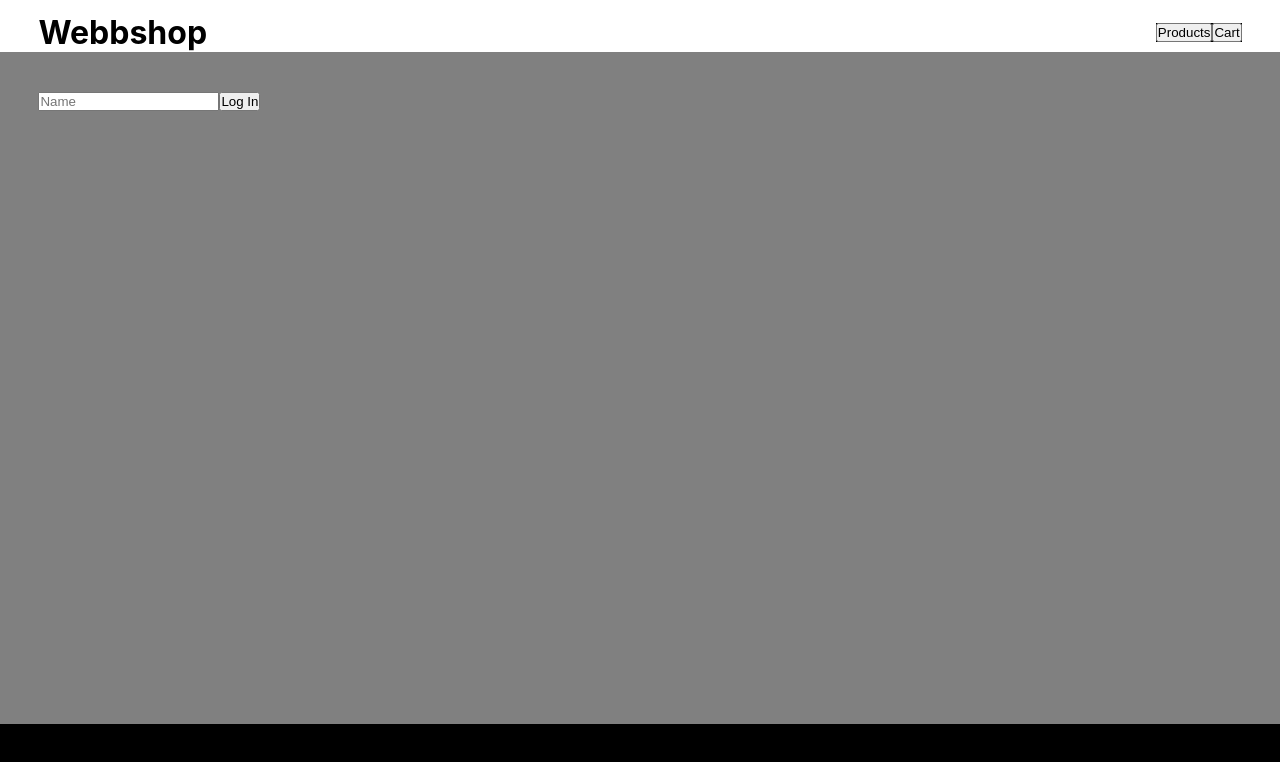
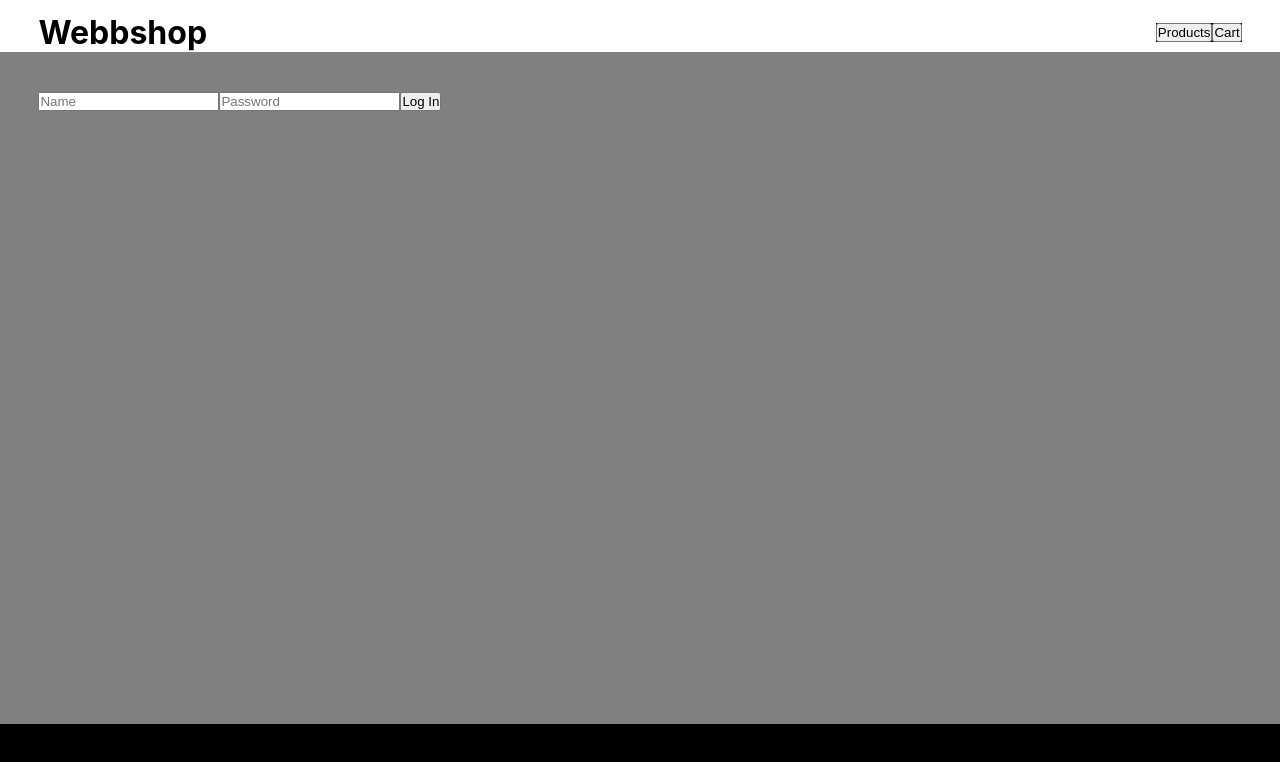
Before and after one commit to codeninjah/Projekt-2---REACT, a React (Create React App) app in the folder projekt2/: page / in a window 1280 px wide. Shown: the top 762 px of the page. Built offline with nearby package versions, Linux system fonts and the light colour scheme.

Commit message:
Login and all tests done

```diff
--- a/projekt2/src/components/LogInView.tsx
+++ b/projekt2/src/components/LogInView.tsx
@@ -3,13 +3,16 @@ import { useState } from 'react'
 import { User, Props } from "../models/User"
 
 const LoginView = (props: Props) => {
-    const [inputValue, setInputValue] = useState<string>("")
+    const [nameValue, setnameValue] = useState<string>("")
+    const [passwordValue, setpasswordValue] = useState<string>("")
     const LogaIn = () => {
-        const user:User | undefined = Users.find(user => user.name === inputValue)
-        if (user) {
+        const user:User | undefined = Users.find(user => user.name === nameValue)
+
+        if (user && user.login == passwordValue) {
             props.view()
         }   else {
-            setInputValue("Wrong name")
+            setnameValue("Wrong details")
+            setpasswordValue("")
         }
     }
     return(
@@ -18,10 +21,19 @@ const LoginView = (props: Props) => {
             type="text"
             placeholder="Name"
             className="name"
-            value={inputValue}
+            value={nameValue}
             onChange={(
               ev: React.ChangeEvent<HTMLInputElement>,
-            ): void => setInputValue(ev.target.value)}
+            ): void => setnameValue(ev.target.value)}
+          />
+          <input
+            type="password"
+            placeholder="Password"
+            className="password"
+            value={passwordValue}
+            onChange={(
+              ev: React.ChangeEvent<HTMLInputElement>,
+            ): void => setpasswordValue(ev.target.value)}
           />
             <button
             data-test="login-button"
```
Also changed, not shown: 2 other files (tests, documents, lock files or other folders).
